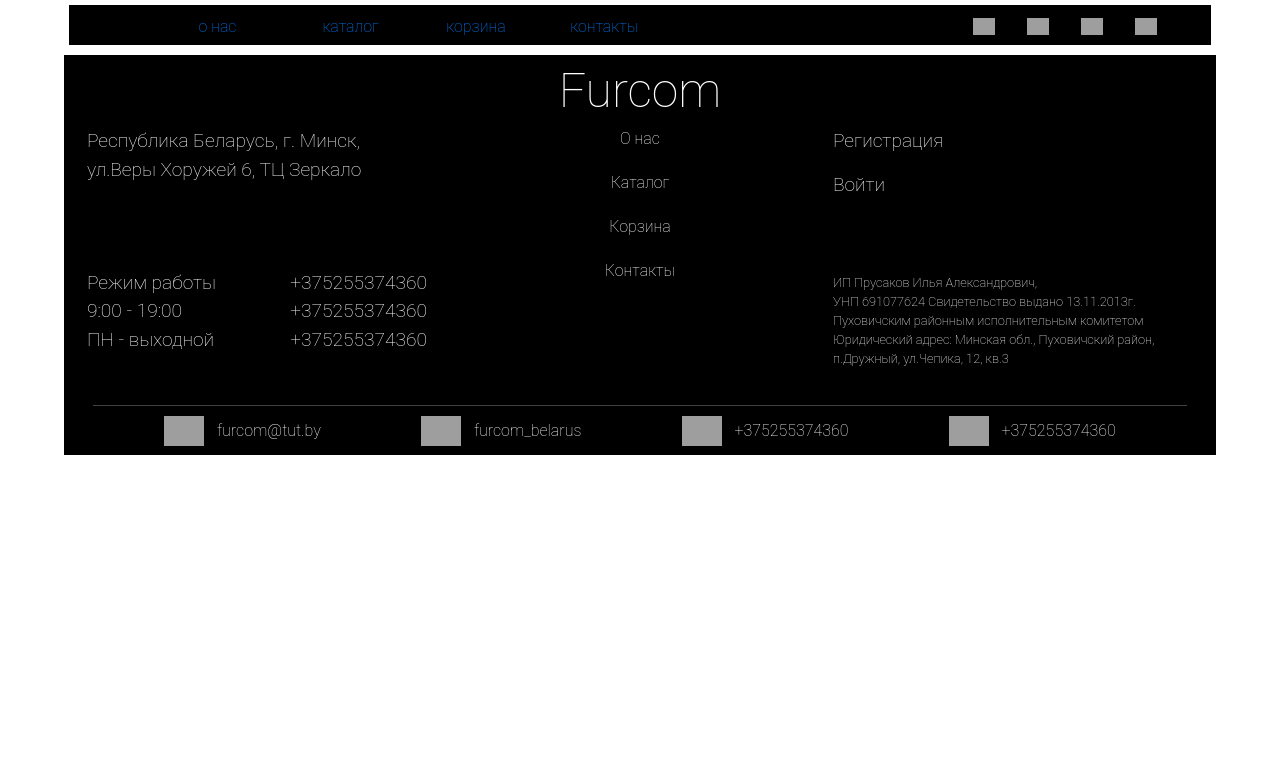
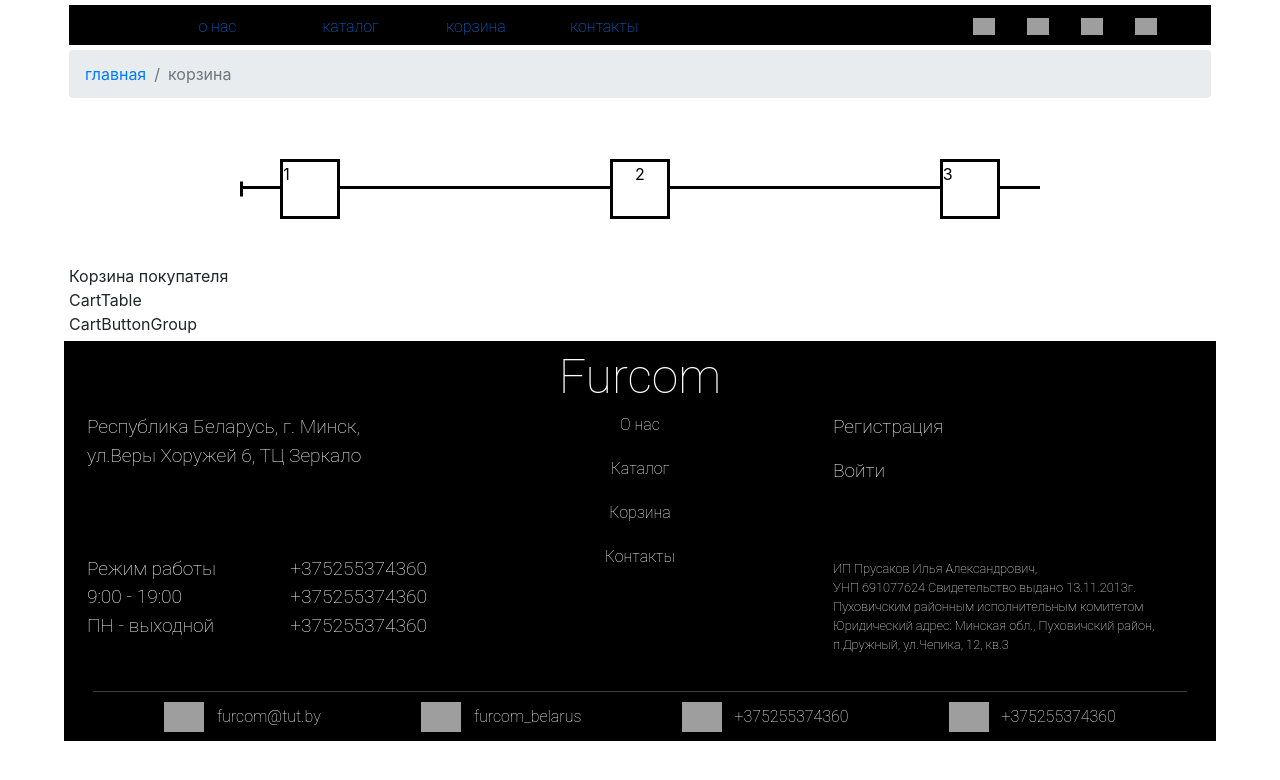
Before and after one commit to IlyaPrusakou/furcom, a React (Create React App) app: page /cart in a window 1280 px wide. Shown: the top 780 px of the page. Built offline with nearby package versions, Linux system fonts and the light colour scheme.

Commit message:
Cart Begin

```diff
--- a/src/App.js
+++ b/src/App.js
@@ -6,6 +6,7 @@
 import Catalogue from './Components/Catalogue';
 import Footer from './Components/Footer';
 import NewCatalog from './Components/NewCatalog';
+import Cart from './Components/Cart';
 import Style from './Styles/app.module.css';
 import {
   BrowserRouter as Router,
@@ -40,8 +41,8 @@
               <Route path='/cat' exact = {true} strict = {true}>
                 <div>Catalogue</div>
               </Route>
-              <Route path='/buy' exact = {true} strict = {true}>
-                <div>Buy</div>
+              <Route path='/cart' exact = {true} strict = {true}>
+                <Cart></Cart>
               </Route>
               <Route path='/contact' exact = {true} strict = {true}>
                 <div>Contact</div>
--- /dev/null
+++ b/src/Components/BreadCrumbs.js
@@ -0,0 +1,19 @@
+import React from 'react';
+import Breadcrumb from 'react-bootstrap/Breadcrumb';
+
+
+function BreadCrumbs(props){
+    return(
+        <Breadcrumb>
+            <Breadcrumb.Item href="http://localhost:3000/">
+                главная
+            </Breadcrumb.Item>
+            <Breadcrumb.Item active = { true }>
+                корзина
+            </Breadcrumb.Item>
+        </Breadcrumb>
+     );
+}
+
+
+export default BreadCrumbs;
--- /dev/null
+++ b/src/Components/Cart.js
@@ -0,0 +1,20 @@
+import React from 'react';
+import BreadCrumbs from './BreadCrumbs';
+import Flow from './Flow';
+
+
+
+function Cart(props){
+    return(
+        <div>
+            <BreadCrumbs></BreadCrumbs>
+            <Flow></Flow>
+            <div>Корзина покупателя</div>
+            <div>CartTable</div>
+            <div>CartButtonGroup</div>
+        </div>
+    );
+}
+
+
+export default Cart;
--- /dev/null
+++ b/src/Components/Flow.js
@@ -0,0 +1,92 @@
+import React from 'react';
+import styled from 'styled-components';
+
+const Container = styled.div`
+width: 100%;
+height: 150px;
+`;
+
+const InnerContainer = styled.div`
+position: relative;
+display: flex;
+flex-direction: column;
+height:100%
+`;
+const Square = styled.div`
+position: absolute;
+top: 50%;
+left: 50%;
+transform: translate(-50%, -50%);
+width: 60px;
+height: 60px;
+border: solid black;
+background-color: white;
+color: black;
+text-align: center;
+&:hover{
+    background-color: black;
+    color: white;
+};
+`;
+const LeftSquare = styled.div`
+position: absolute;
+top: 50%;
+left: 5%;
+transform: translate( 0%, -50%);
+width: 60px;
+height: 60px;
+border: solid black;
+background-color: white;
+color: black;
+&:hover{
+    background-color: black;
+    color: white;
+};
+`;
+const RightSquare = styled.div`
+position: absolute;
+top: 50%;
+right: 5%;
+transform: translate( 0%, -50%);
+width: 60px;
+height: 60px;
+border: solid black;
+background-color: white;
+color: black;
+&:hover{
+    background-color: black;
+    color: white;
+};
+`;
+const LeftSmallSquare = styled.div`
+position: absolute;
+top: 50%;
+left: 0%;
+transform: translate( 0%, -50%);
+width: 15px;
+height: 15px;
+border-left-style: solid;
+color: black;
+`;
+
+
+function Flow(props){
+    return (
+        <Container>
+            <InnerContainer>
+                <div style = { {height:'50%', width:'70%', padding:'0%', margin:'0%', borderBottomStyle:'solid', borderColor:'black', alignSelf:'center'} }></div>
+                <div style = { {height:'50%', padding:'0%', margin:'0%'} }></div>
+                <div style = {{position:'absolute', height:'100%', width:'70%', alignSelf:'center'}}>
+                    <LeftSmallSquare></LeftSmallSquare>
+                    <LeftSquare>1</LeftSquare>
+                    <Square>2</Square>
+                    <RightSquare>3</RightSquare>
+                </div>
+
+            </InnerContainer>
+        </Container>
+    );
+}
+
+
+export default Flow;
--- a/src/Components/Head_menu.js
+++ b/src/Components/Head_menu.js
@@ -6,7 +6,7 @@
 import Col from 'react-bootstrap/Col';
 import styled from 'styled-components';
 
-const label_array = [{text:'о нас', path:'about'},{text:'каталог', path:'cat'},{text:'корзина', path:'buy'},{text:'контакты', path:'contact'}];
+const label_array = [{text:'о нас', path:'about'},{text:'каталог', path:'cat'},{text:'корзина', path:'cart'},{text:'контакты', path:'contact'}];
 
 function Head_menu() {
   return (
```
